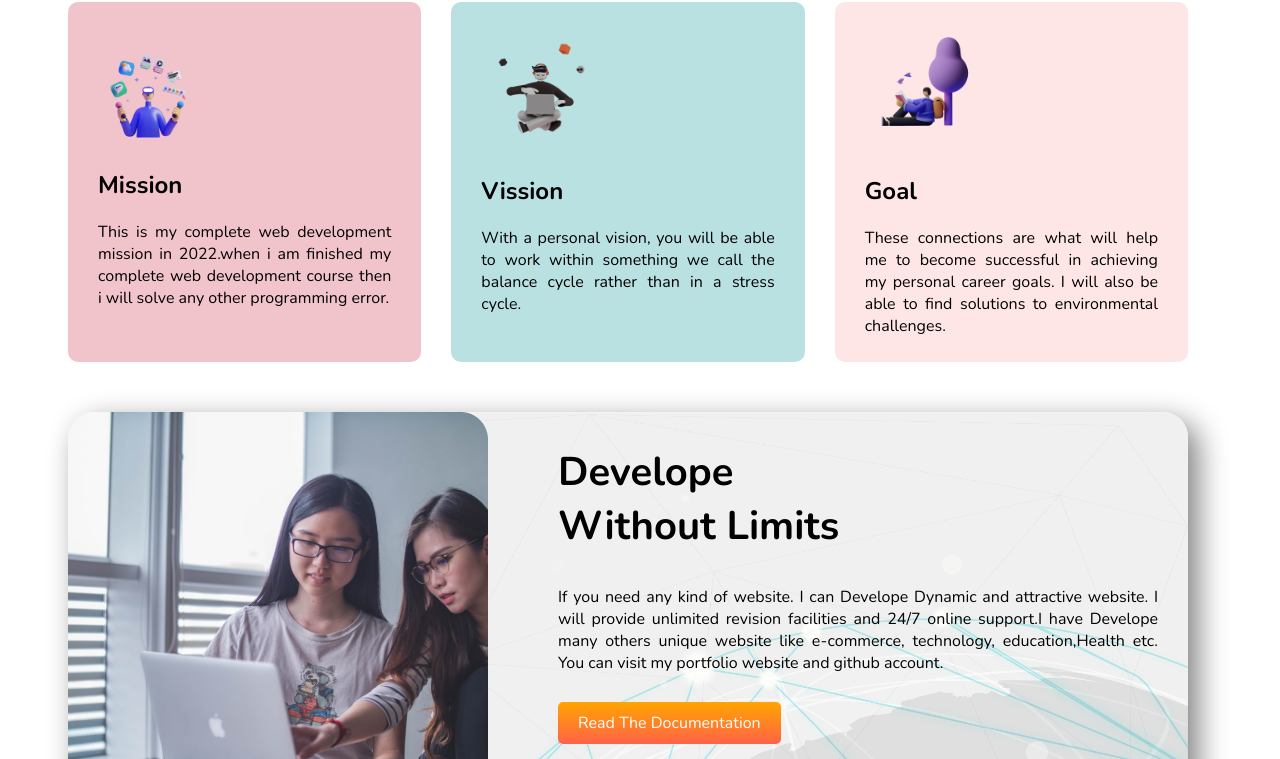
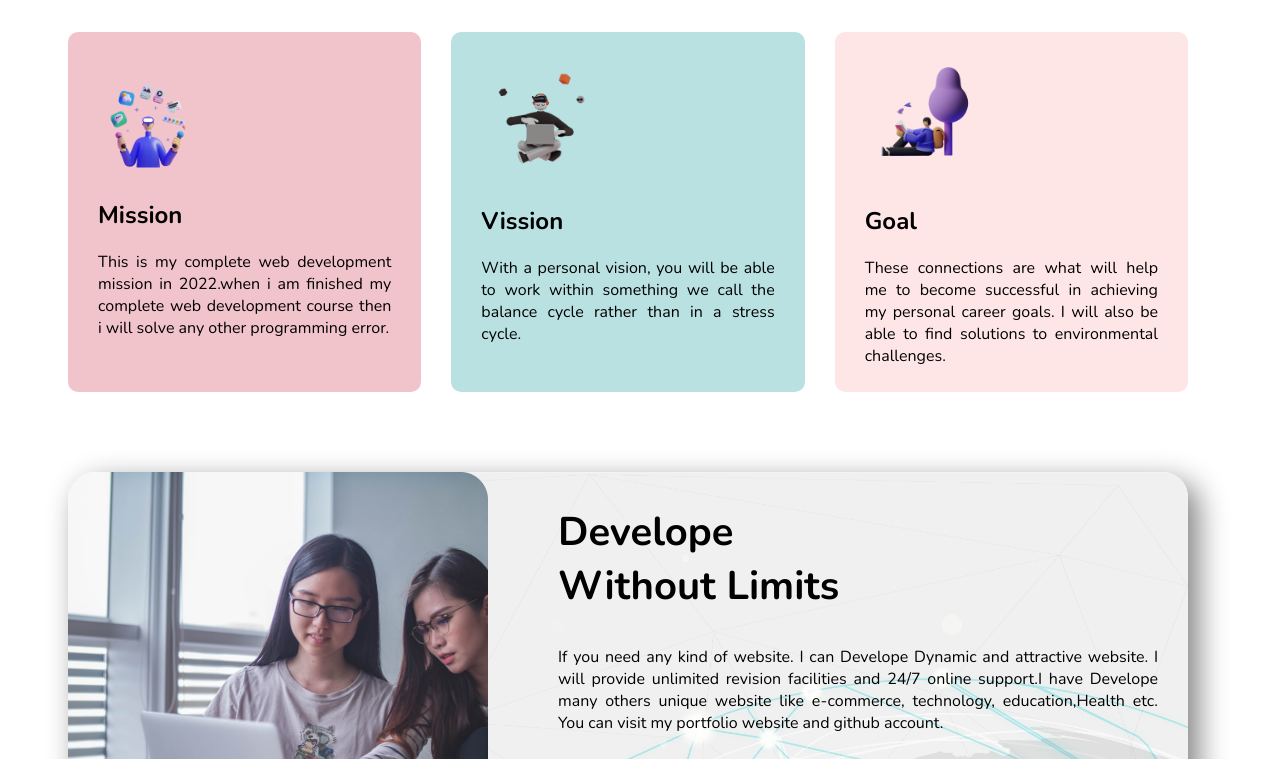
Before and after one commit to laizuakram1/first-assignment-repo, a plain HTML site: page index.html in a window 1280 px wide. Shown: the part 772-1531 px from the top of the page. Drawn offline with nearby package versions, Linux system fonts and the light colour scheme.

Commit message:
complete project

```diff
--- a/index.css
+++ b/index.css
@@ -11,7 +11,7 @@ body{
     width:1120px;
 }
 section{
-    margin-bottom:50px;
+    margin-bottom:80px;
 }
 .orange-color{
     color:orange;
```
